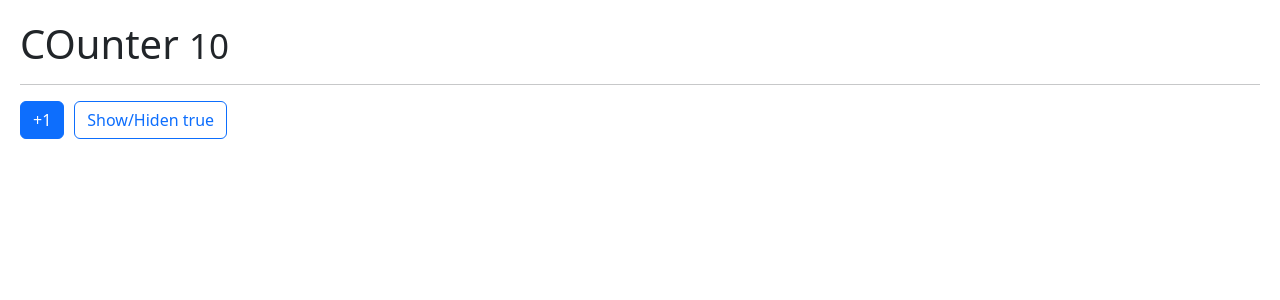
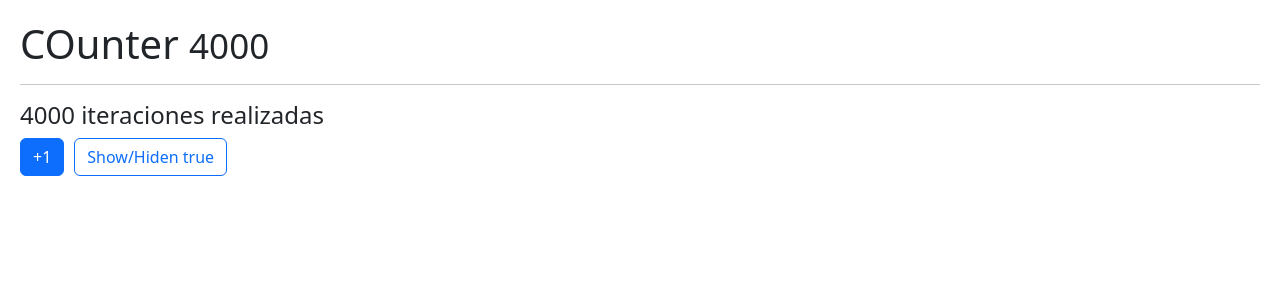
Before and after one commit to michaeljav/React_MERN, a React (Vite) app in the folder 05-hook-app/: page / in a window 1280 px wide. Shown: the top 300 px of the page. Built offline with nearby package versions, Linux system fonts and the light colour scheme.

Commit message:
UseMemo hooks

```diff
--- /dev/null
+++ b/05-hook-app/src/06-memos/MemoHook.jsx
@@ -0,0 +1,36 @@
+import React, { useMemo, useState } from 'react';
+import { useCounter } from '../hooks';
+
+const heavyStuff = (iterationNumber = 100) => {
+  for (let index = 0; index < iterationNumber; index++) {
+    console.log('ahi vamos');
+  }
+  return `${iterationNumber} iteraciones realizadas`;
+};
+export const MemoHook = () => {
+  const { counter, increment } = useCounter(4000);
+  const [show, setShow] = useState(true);
+
+  //solo memorizara  cuando el valor del counter cambia.
+  const memorizedValue = useMemo(() => heavyStuff(counter), [counter]);
+
+  return (
+    <>
+      <h1>
+        COunter <small>{counter}</small>
+      </h1>
+      <hr />
+
+      <h4>{memorizedValue}</h4>
+      <button className='btn btn-primary' onClick={() => increment(1)}>
+        +1
+      </button>
+      <button
+        className='btn btn-outline-primary'
+        onClick={() => setShow(!show)}
+      >
+        Show/Hiden {JSON.stringify(show)}
+      </button>
+    </>
+  );
+};
--- a/05-hook-app/src/main.jsx
+++ b/05-hook-app/src/main.jsx
@@ -4,16 +4,18 @@ import './index.css';
 // import { HooksApp } from './HooksApp';
 // import { CounterApp } from './01-useState/CounterApp';
 // import { CounterWithCustomHook } from './01-useState/CounterWithCustomHook';
-import { SimpleForms } from './02-useEffect/SimpleForms';
-import { FormWithCustomHook } from './02-useEffect/FormWithCustomHook';
-import { MultipleCustomHooks } from './03-examples/MultipleCustomHooks';
-import { FocusScreen } from './04-useRef/FocusScreen';
-import { Layout } from './05-useLayoutEffect/Layout';
-import { Memorize } from './06-memos/Memorize';
+// import { SimpleForms } from './02-useEffect/SimpleForms';
+// import { FormWithCustomHook } from './02-useEffect/FormWithCustomHook';
+// import { MultipleCustomHooks } from './03-examples/MultipleCustomHooks';
+// import { FocusScreen } from './04-useRef/FocusScreen';
+// import { Layout } from './05-useLayoutEffect/Layout';
+// import { Memorize } from './06-memos/Memorize';
+import { MemoHook } from './06-memos/MemoHook';
 
 ReactDOM.createRoot(document.getElementById('root')).render(
   <React.StrictMode>
-    <Memorize></Memorize>
+    <MemoHook />
+    {/* <Memorize/> */}
     {/* <Layout /> */}
     {/* <FocusScreen /> */}
     {/* <MultipleCustomHooks /> */}
```
